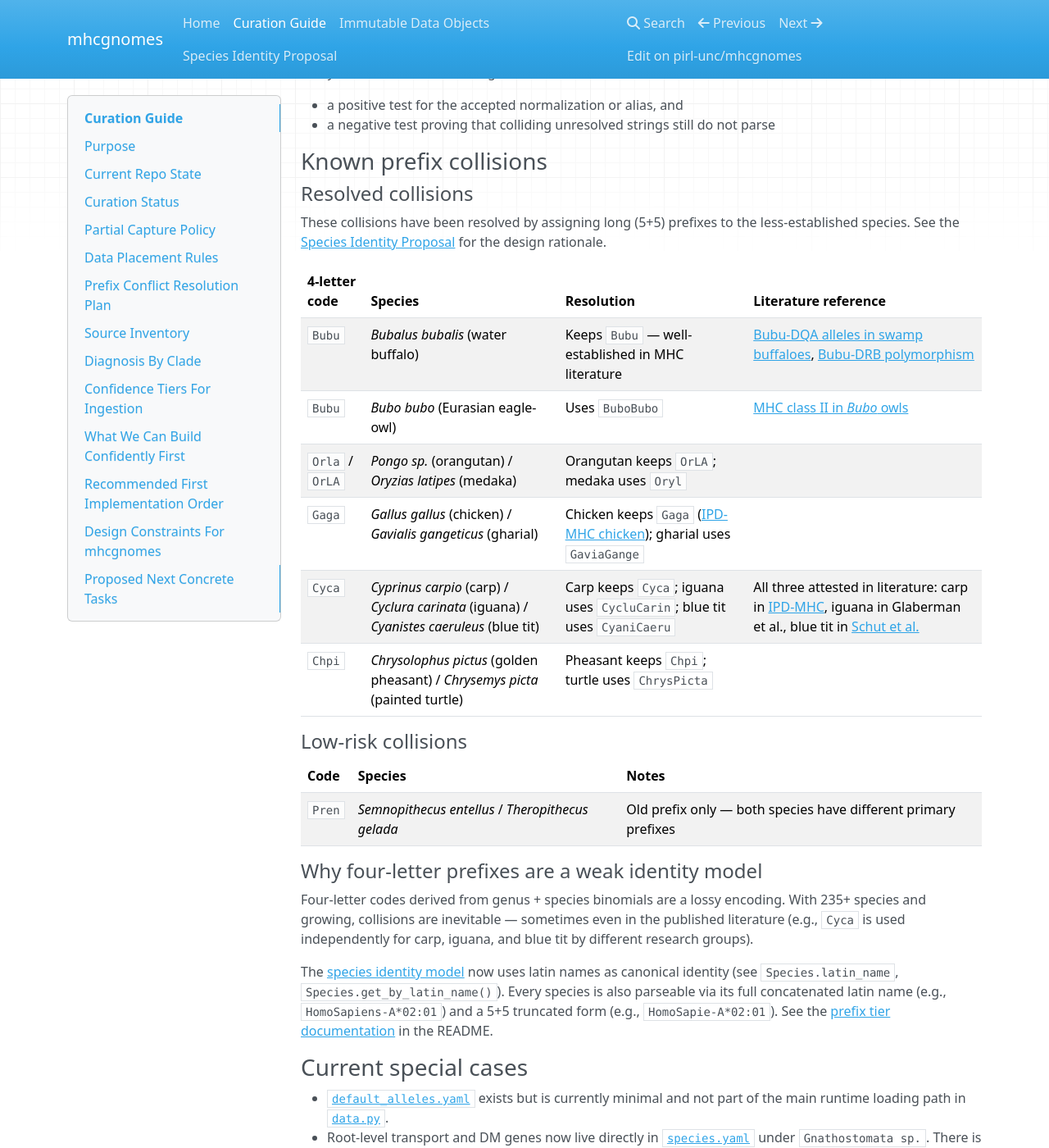
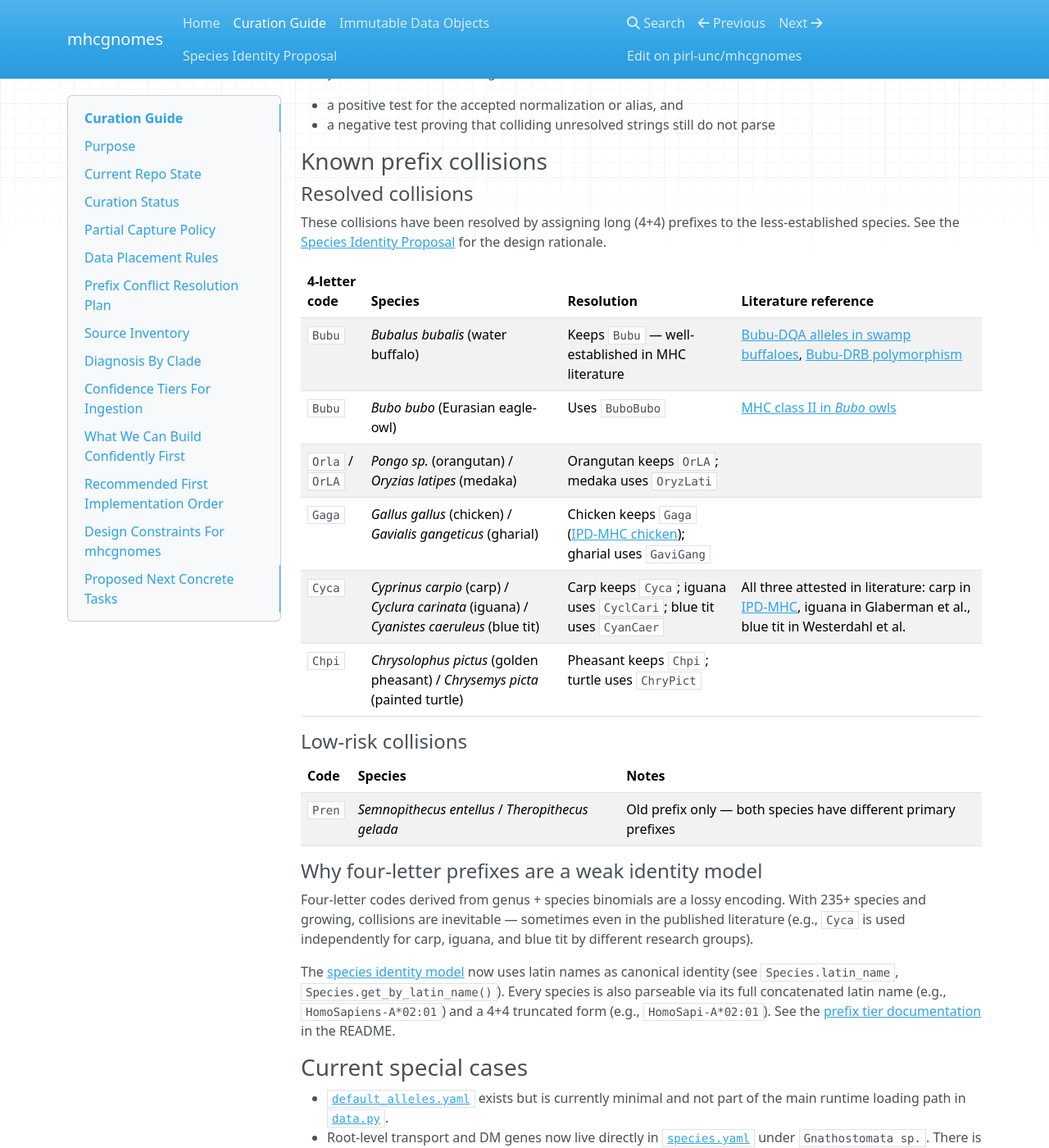
Before and after one commit to pirl-unc/mhcgnomes, an MkDocs documentation site: the page built from docs/curation.md, in a window 1280 px wide and 1400 px high, scrolled down 5658 px. Shown: the whole window at 82% size. Built offline with MkDocs 1.6.1, drawn with Linux system fonts in a browser that asks for light colours; nearby versions of some CDN libraries.

Commit message:
Standardize novel prefixes as 4+4 CamelCase, reserve 4-letter for literature (v3.12.0)
Four-letter species prefixes are now reserved for literature-attested codes
(IPD-MHC, published MHC papers). All ~148 invented/generated prefixes are
converted to 4+4 CamelCase format (first 4 of genus + first 4 of species):

  Stca → StruCame (ostrich)
  Oryl → OryzLati (medaka)
  GaviaGange → GaviGang (gharial)
  CyaniCaeru → CyanCaer (blue tit)

Old prefixes are preserved as "other prefixes" for full backward compatibility.
All species also accept their full latin name in CamelCase, lowercase,
underscores, or spaces (e.g., OryziasLatipes, oryzias_latipes).

Code changes:
- _make_long_prefix() now generates 4+4 (was 5+5)
- New _make_5_5_prefix() preserves backward compat for 5+5 aliases
- Auto-generates 4+4, 5+5, and full concatenation aliases per species

Docs:
- Fixed wrong Schut et al. PMID in curation.md (was buffalo paper, not blue tit)
- Updated prefix tier table in README.md
- Updated collision resolution table in curation.md with new 4+4 prefixes

All 51,516 tests pass.

Co-Authored-By: Claude Opus 4.6 (1M context) <noreply@anthropic.com>

```diff
--- a/docs/curation.md
+++ b/docs/curation.md
@@ -259,7 +259,7 @@ Every collision-resolution change should add both:
 
 #### Resolved collisions
 
-These collisions have been resolved by assigning long (5+5) prefixes to the
+These collisions have been resolved by assigning long (4+4) prefixes to the
 less-established species. See the
 [Species Identity Proposal](species-latin-name-scoping.md) for the design
 rationale.
@@ -268,10 +268,10 @@ rationale.
 | --- | --- | --- | --- |
 | `Bubu` | *Bubalus bubalis* (water buffalo) | Keeps `Bubu` — well-established in MHC literature | [Bubu-DQA alleles in swamp buffaloes](https://pubmed.ncbi.nlm.nih.gov/27177904/), [Bubu-DRB polymorphism](https://pubmed.ncbi.nlm.nih.gov/12580780/) |
 | `Bubu` | *Bubo bubo* (Eurasian eagle-owl) | Uses `BuboBubo` | [MHC class II in *Bubo* owls](https://bioone.org/journals/zoological-science/volume-34/issue-6/zs170039/Duplication-and-Variation-in-the-Major-Histocompatibility-Complex-Genes-in/10.2108/zs170039.full) |
-| `Orla` / `OrLA` | *Pongo sp.* (orangutan) / *Oryzias latipes* (medaka) | Orangutan keeps `OrLA`; medaka uses `Oryl` | |
-| `Gaga` | *Gallus gallus* (chicken) / *Gavialis gangeticus* (gharial) | Chicken keeps `Gaga` ([IPD-MHC chicken](https://www.ebi.ac.uk/ipd/mhc/group/CHICKEN/)); gharial uses `GaviaGange` | |
-| `Cyca` | *Cyprinus carpio* (carp) / *Cyclura carinata* (iguana) / *Cyanistes caeruleus* (blue tit) | Carp keeps `Cyca`; iguana uses `CycluCarin`; blue tit uses `CyaniCaeru` | All three attested in literature: carp in [IPD-MHC](https://www.ebi.ac.uk/ipd/mhc/), iguana in Glaberman et al., blue tit in [Schut et al.](https://pubmed.ncbi.nlm.nih.gov/27177904/) |
-| `Chpi` | *Chrysolophus pictus* (golden pheasant) / *Chrysemys picta* (painted turtle) | Pheasant keeps `Chpi`; turtle uses `ChrysPicta` | |
+| `Orla` / `OrLA` | *Pongo sp.* (orangutan) / *Oryzias latipes* (medaka) | Orangutan keeps `OrLA`; medaka uses `OryzLati` | |
+| `Gaga` | *Gallus gallus* (chicken) / *Gavialis gangeticus* (gharial) | Chicken keeps `Gaga` ([IPD-MHC chicken](https://www.ebi.ac.uk/ipd/mhc/group/CHICKEN/)); gharial uses `GaviGang` | |
+| `Cyca` | *Cyprinus carpio* (carp) / *Cyclura carinata* (iguana) / *Cyanistes caeruleus* (blue tit) | Carp keeps `Cyca`; iguana uses `CyclCari`; blue tit uses `CyanCaer` | All three attested in literature: carp in [IPD-MHC](https://www.ebi.ac.uk/ipd/mhc/), iguana in Glaberman et al., blue tit in Westerdahl et al. |
+| `Chpi` | *Chrysolophus pictus* (golden pheasant) / *Chrysemys picta* (painted turtle) | Pheasant keeps `Chpi`; turtle uses `ChryPict` | |
 
 #### Low-risk collisions
 
@@ -289,8 +289,8 @@ and blue tit by different research groups).
 The [species identity model](species-latin-name-scoping.md) now uses latin
 names as canonical identity (see `Species.latin_name`,
 `Species.get_by_latin_name()`). Every species is also parseable via its full
-concatenated latin name (e.g., `HomoSapiens-A*02:01`) and a 5+5 truncated
-form (e.g., `HomoSapie-A*02:01`). See the
+concatenated latin name (e.g., `HomoSapiens-A*02:01`) and a 4+4 truncated
+form (e.g., `HomoSapi-A*02:01`). See the
 [prefix tier documentation](https://github.com/pirl-unc/mhcgnomes/blob/main/README.md#species-prefix-tiers)
 in the README.
 
--- a/mhcgnomes/version.py
+++ b/mhcgnomes/version.py
@@ -1,4 +1,4 @@
-__version__ = "3.11.0"
+__version__ = "3.12.0"
 
 
 def print_version():
```
Also changed, not shown: README.md (+5 -4 lines), 4 other files.
